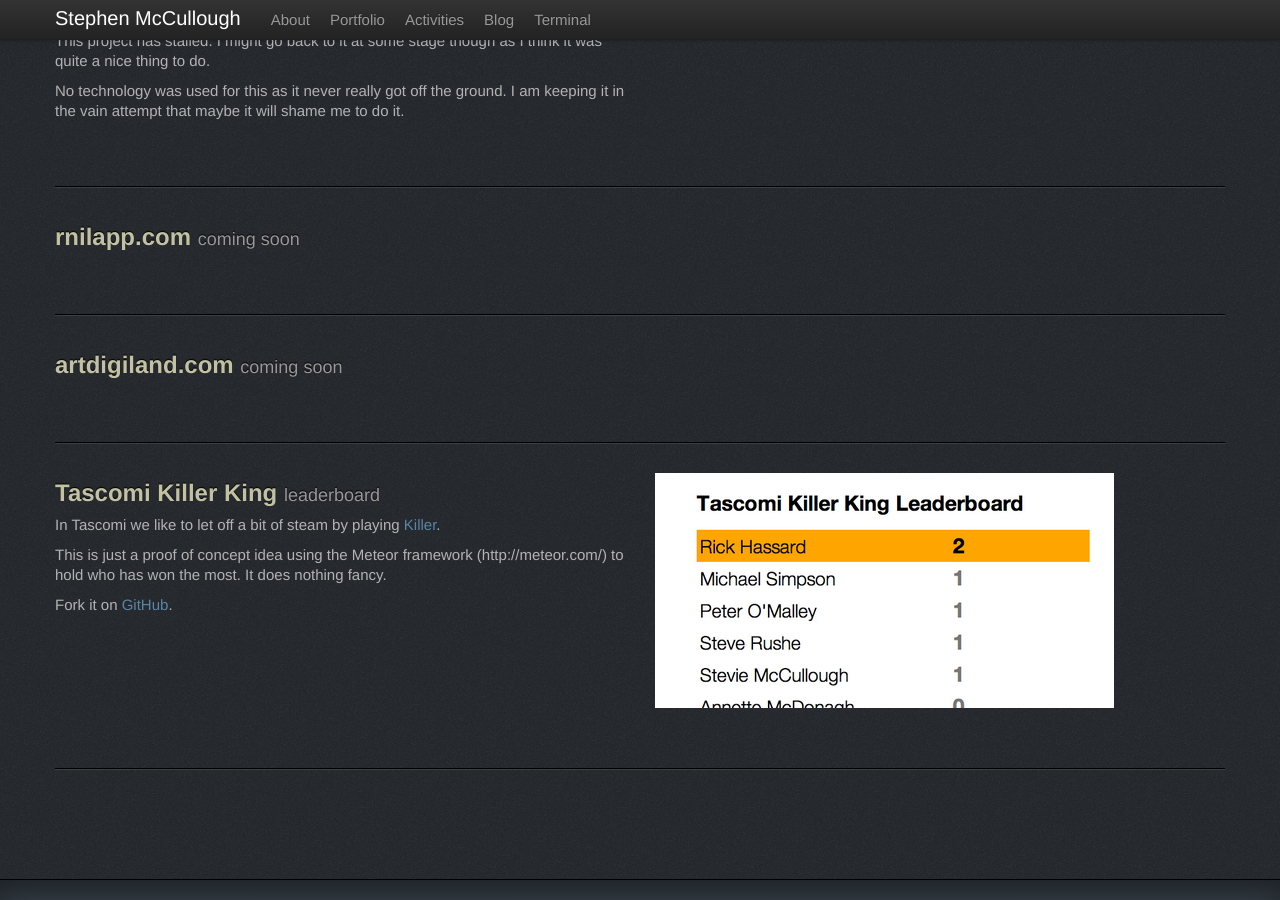
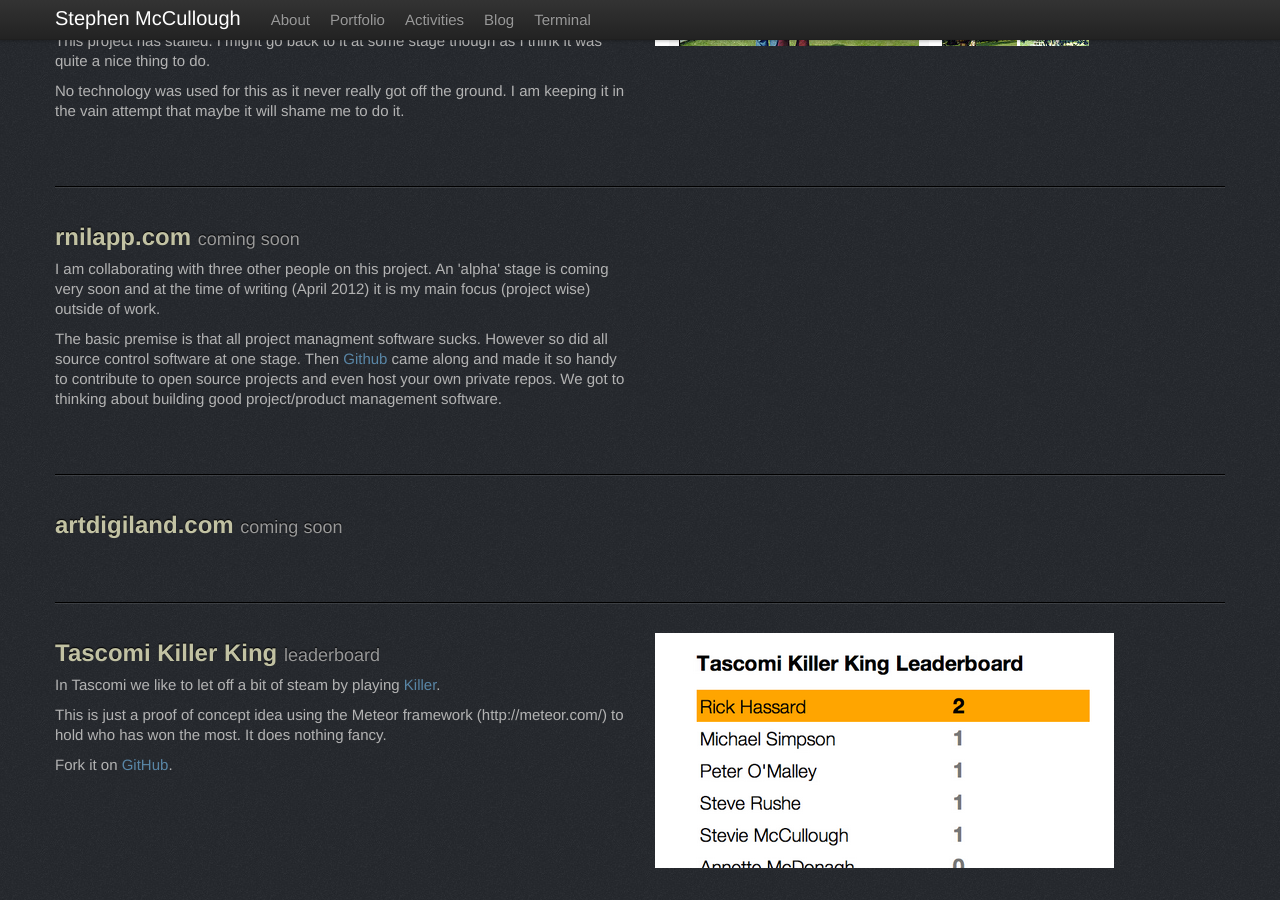
Before and after one commit to swmcc/swmcc.github.io, a Jekyll site: the page built from index.html, in a window 1280 px wide and 900 px high, scrolled down 2603 px. Built offline with Jekyll 4.4.1, drawn with Linux system fonts in a browser that asks for light colours; nearby versions of some CDN libraries; the list of posts is cut into pages by our own code.

Commit message:
Added themccullougsh.png and modified the project blurb

```diff
--- a/index.html
+++ b/index.html
@@ -203,6 +203,7 @@
 		</div>
 			<div class="row">
 		<div class="span6">
+			<img src="/img/projects/themcculloughs.png">
 		</div>
 	</div>
 </section>
@@ -216,6 +217,9 @@
 		<div class="span6">
 
 		<h2>rnilapp.com <small>coming soon</small></h2>
+
+		<p>I am collaborating with three other people on this project. An 'alpha' stage is coming very soon and at the time of writing (April 2012) it is my main focus (project wise) outside of work.</p>
+		<p>The basic premise is that all project managment software sucks. However so did all source control software at one stage. Then <a href="http://www.github.com">Github</a> came along and made it so handy to contribute to open source projects and even host your own private repos. We got to thinking about building good project/product management software.
 
 
 		</div>
```
Also changed, not shown: img/projects/themcculloughs.png (added).
